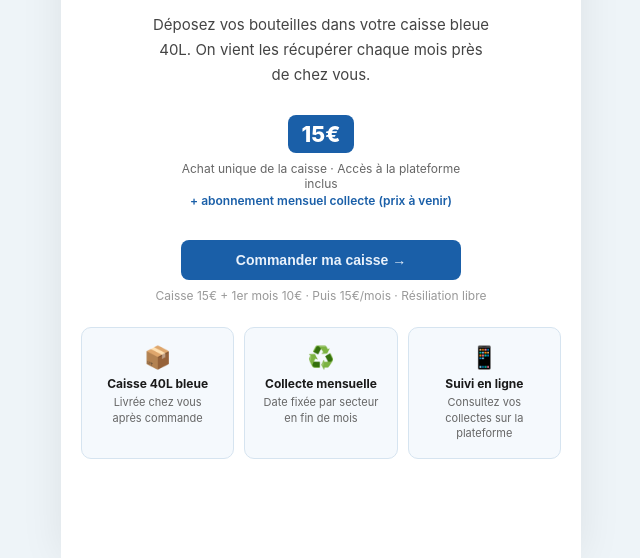
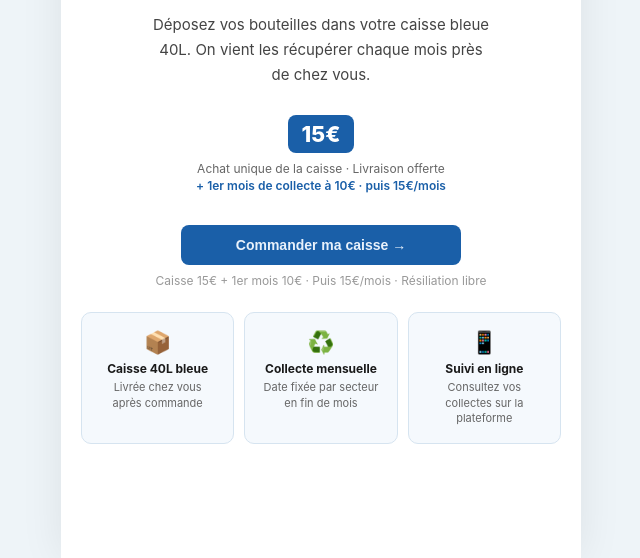
Before and after one commit to preziocontact-sketch/verreco, a plain HTML site: page index.html in a window 1280 px wide. Shown: the part 242-800 px from the top of the page, without its empty margins (319-959 px from the left). Drawn offline with nearby package versions, Linux system fonts and the light colour scheme.

Commit message:
Add files via upload

```diff
--- a/index.html
+++ b/index.html
@@ -132,8 +132,8 @@ function PublicView() {
       ),
       React.createElement('div', { style:{ maxWidth:300, margin:"0 auto 1rem" } },
         React.createElement('div', { className:"price-tag" }, "15€"),
-        React.createElement('p', { style:{ fontSize:12, color:"#666", marginTop:4 } }, "Achat unique de la caisse · Accès à la plateforme inclus"),
-        React.createElement('p', { style:{ fontSize:12, color:"#1a5fa8", fontWeight:600, marginTop:2 } }, "+ abonnement mensuel collecte (prix à venir)")
+        React.createElement('p', { style:{ fontSize:12, color:"#666", marginTop:4 } }, "Achat unique de la caisse · Livraison offerte"),
+        React.createElement('p', { style:{ fontSize:12, color:"#1a5fa8", fontWeight:600, marginTop:2 } }, "+ 1er mois de collecte à 10€ · puis 15€/mois")
       ),
       React.createElement('button', { className:"btn-primary", style:{ maxWidth:280, margin:"1rem auto 0" }, onClick:()=>setStep(1) }, "Commander ma caisse →"),
       React.createElement('p', { style:{ fontSize:12, color:"#999", marginTop:8 } }, "Caisse 15€ + 1er mois 10€ · Puis 15€/mois · Résiliation libre")
```
